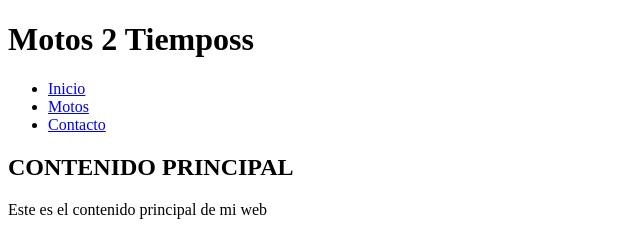
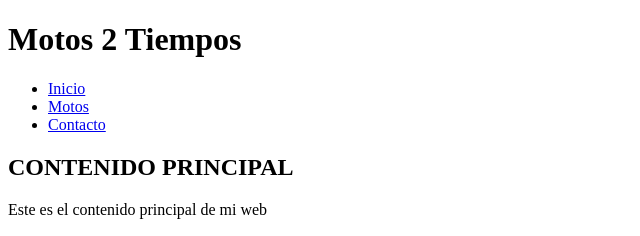
Before and after one commit to johancrp1/Html-Riwi, a plain HTML site: page Ejercicios Team lider/Ejercicio3/Ejercicio 1.html in a window 1280 px wide. Shown: the top 236 px of the page, 0-640 px from the left. Drawn offline with Linux system fonts and the light colour scheme.

Commit message:
Update Ejercicio 1.html

```diff
--- a/Ejercicios Team lider/Ejercicio3/Ejercicio 1.html
+++ b/Ejercicios Team lider/Ejercicio3/Ejercicio 1.html
@@ -7,7 +7,7 @@
 </head>
 <body>
     <header>
-        <h1>Motos 2 Tiemposs</h1>
+        <h1>Motos 2 Tiempos</h1>
     </header>
 
     <nav>
```
